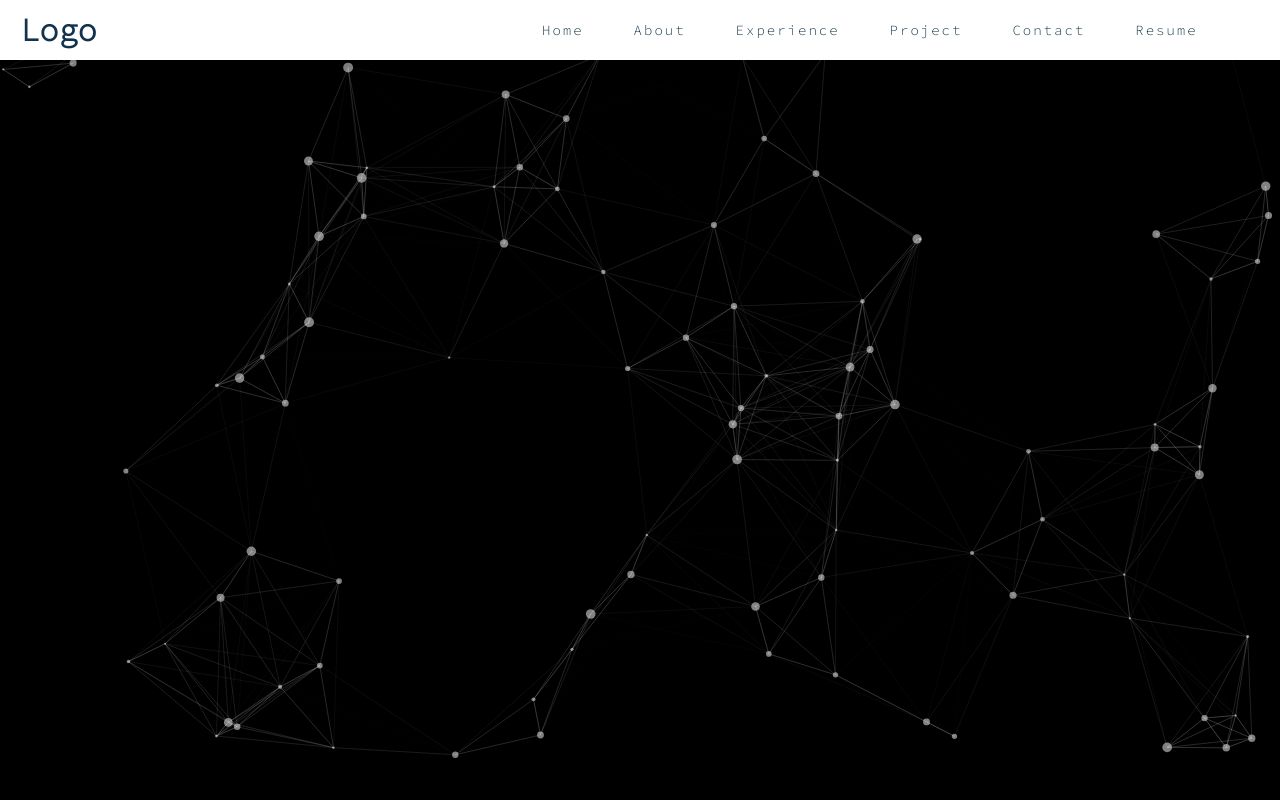
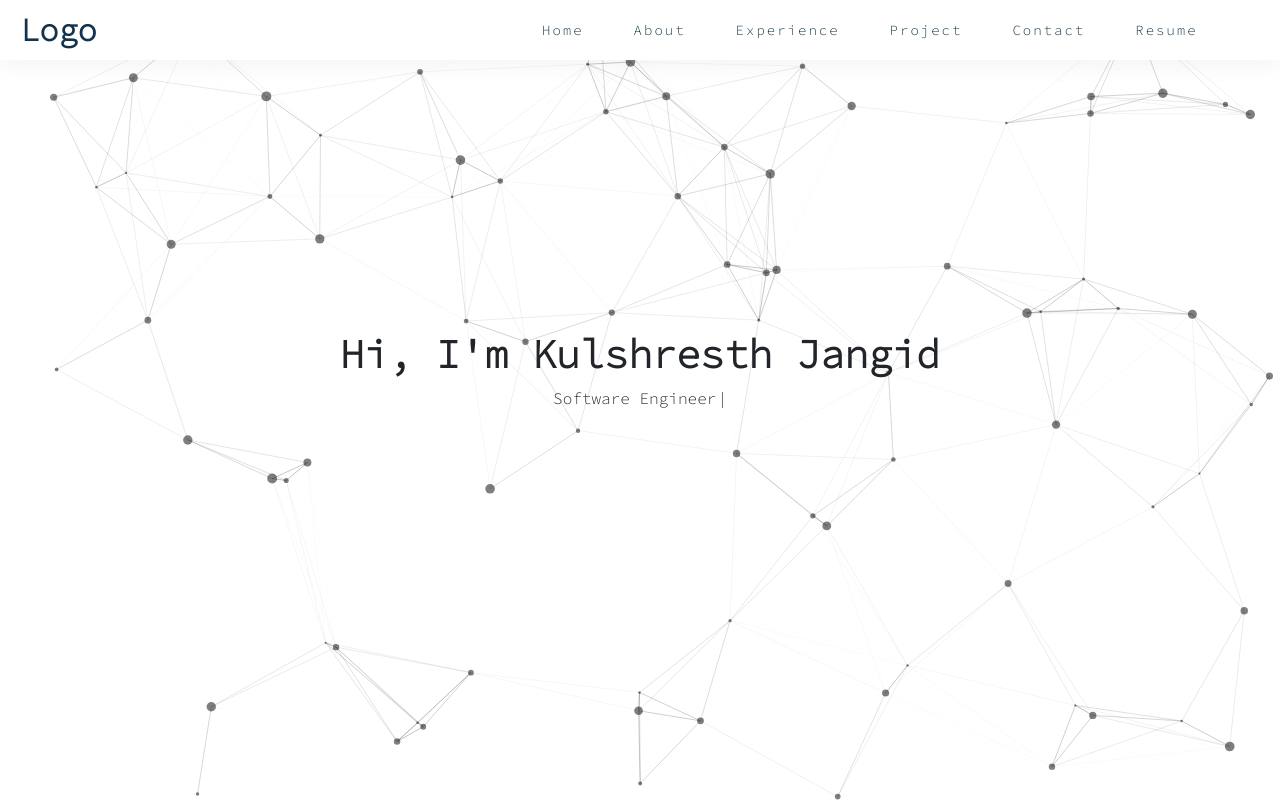
Before and after one commit to KulshresthJangid/portfolio, a React (Create React App) app: page / in a window 1280 px wide. Built offline with nearby package versions, Linux system fonts and the light colour scheme.

Commit message:
Added a typewriter effect

```diff
--- a/package.json
+++ b/package.json
@@ -18,6 +18,7 @@
     "react-tsparticles": "^2.12.2",
     "tsparticles-slim": "^2.12.0",
     "typescript": "^4.9.5",
+    "typewriter-effect": "^2.21.0",
     "web-vitals": "^2.1.4"
   },
   "scripts": {
--- a/src/App.tsx
+++ b/src/App.tsx
@@ -5,7 +5,9 @@ function App() {
   return (
     <div className="App">
       <Navbar />
-      <Home />
+      <div style={{ marginTop: '10px' }} className="content">
+        <Home />
+      </div>
     </div>
   );
 }
--- a/src/Components/Home.tsx
+++ b/src/Components/Home.tsx
@@ -2,14 +2,55 @@ import React, { useCallback } from "react";
 import Particles from "react-tsparticles";
 import { loadSlim } from "tsparticles-slim";
 import type { Container, Engine } from "tsparticles-engine";
+import Typewriter from "typewriter-effect";
 
 const Home = () => {
   return (
     <div style={{ position: "relative" }}>
       <ParticleComponent />
-      <div style={{ position: "absolute", top: 0, left: 0, width: "100%", height: "100%" }}>
-        {/* Your other content goes here */}
-        <h1>Your Content</h1>
+      <div
+        style={{
+          position: "relative",
+          left: 0,
+          width: "100%",
+          height: "100%",
+          zIndex: 2,
+          display: "flex",
+          justifyContent: "center",
+          alignItems: "center",
+          top: "320px",
+          flexDirection: "column",
+        }}
+      >
+        <h1>
+          <b>Hi, I'm Kulshresth Jangid</b>
+        </h1>
+        <Typewriter
+          onInit={(typewriter) => {
+            const strings = [
+              "Software Engineer",
+              "Full Stack Developer",
+              // Add more strings as needed
+            ];
+
+            typewriter
+              .typeString(strings[0])
+              .callFunction(() => {
+                console.log("String typed out!");
+              })
+              .pauseFor(2500)
+              .deleteAll()
+              .callFunction(() => {
+                console.log("All strings were deleted");
+              })
+              .typeString(strings[1])
+              .callFunction(() => {
+                console.log("Second string typed out!");
+              })
+              // Continue with additional strings if needed
+              .start();
+          }}
+        />
       </div>
     </div>
   );
@@ -28,7 +69,7 @@ const ParticleComponent = () => {
       options={{
         background: {
           color: {
-            value: "#000",
+            value: "#ffffff",
           },
         },
         fpsLimit: 120,
@@ -36,7 +77,7 @@ const ParticleComponent = () => {
           events: {
             onClick: {
               enable: true,
-              mode: "push",
+              mode: "",
             },
             resize: true,
           },
@@ -52,10 +93,10 @@ const ParticleComponent = () => {
         },
         particles: {
           color: {
-            value: "#ffffff",
+            value: "#000",
           },
           links: {
-            color: "#ffffff",
+            color: "#000",
             distance: 200,
             enable: true,
             opacity: 0.5,
@@ -68,13 +109,13 @@ const ParticleComponent = () => {
               default: "bounce",
             },
             random: false,
-            speed: 2,
+            speed: 1,
             straight: false,
           },
           number: {
             density: {
               enable: true,
-              area: 800,
+              area: 900,
             },
             value: 80,
           },
```
Also changed, not shown: 2 other files (tests, documents, lock files or other folders).
